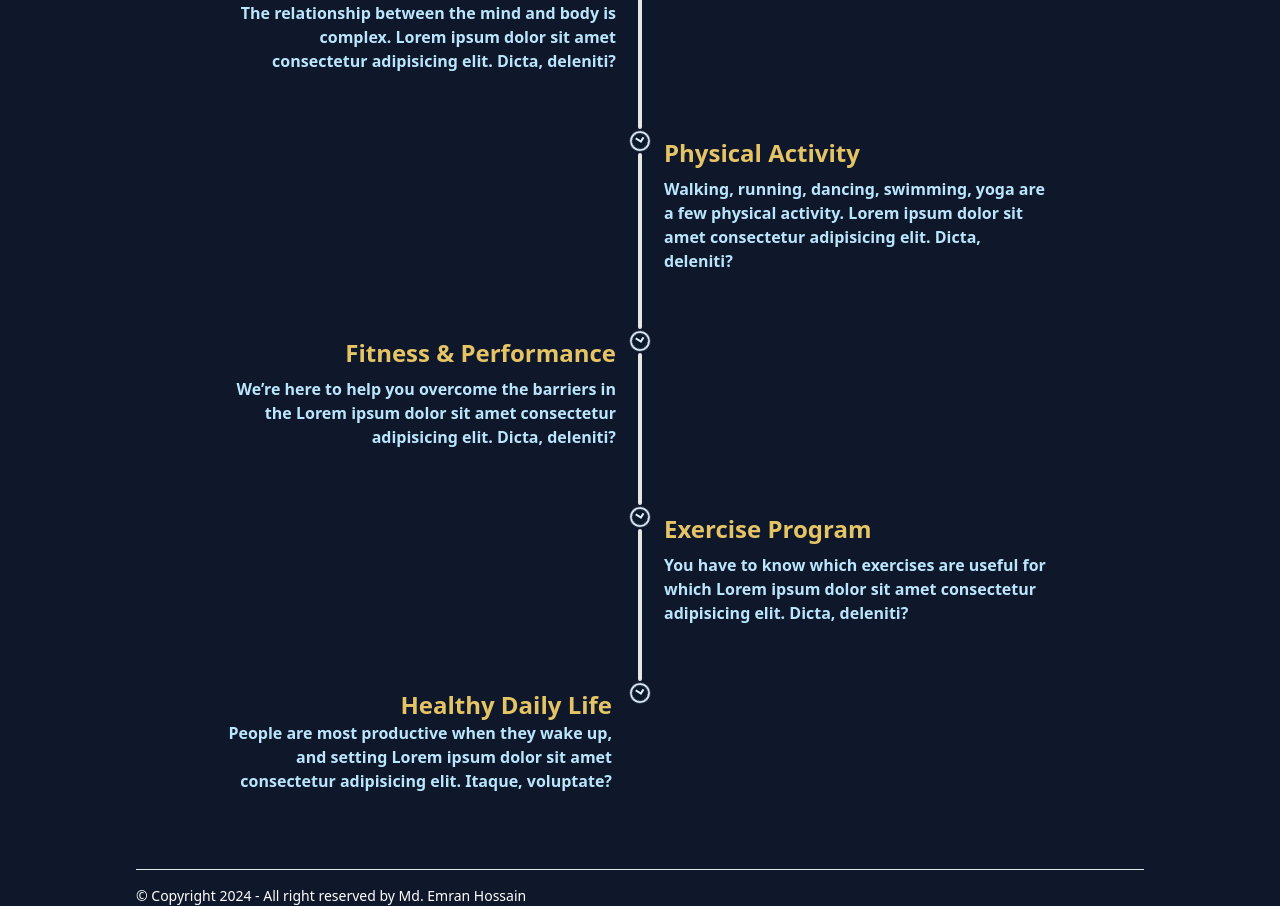
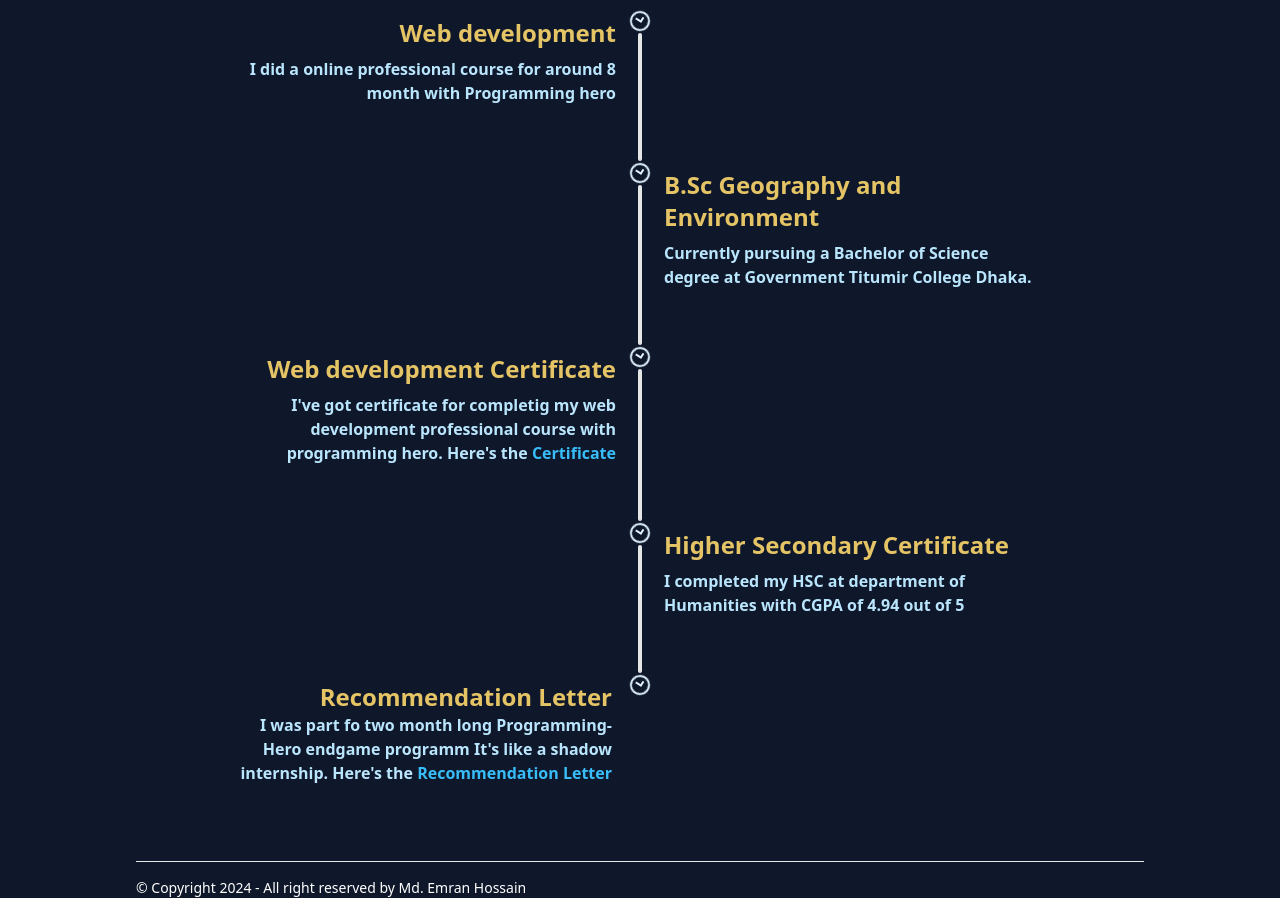
Before and after one commit to Emranhossainshuvo/elite, a React (Vite) app: page / in a window 1280 px wide. Shown: the part 1360-2266 px from the top of the page. Built offline with nearby package versions, Linux system fonts and the light colour scheme.

Commit message:
all education and achivements added

```diff
--- a/src/Components/EducationAndAchivements/EducationAndAchivements.jsx
+++ b/src/Components/EducationAndAchivements/EducationAndAchivements.jsx
@@ -4,22 +4,28 @@ import { RiTimeLine } from "react-icons/ri";
 const EducationAndAchivements = () => {
     return (
 
+        <>
+
+            <h2 className="text-3xl my-5 font-medium ">
+                <span className="text-white"></span> <span className="text-[#1AC0EC]">Education <span className="text-white">and</span> Achivements</span>{" "}
+            </h2>
+
             <div>
+
 
                 <div className="my-5">
                     <div className="py-10 px-[2%] sm:px-[5%] lg:px-[8%]">
                         <ul className="timeline timeline-snap-icon max-md:timeline-compact timeline-vertical">
                             <li>
                                 <div className="timeline-middle">
-            <RiTimeLine className="text-2xl text-sky-100 animate-spin"/>
+                                    <RiTimeLine className="text-2xl text-sky-100 animate-spin" />
                                 </div>
                                 <div className="timeline-start  hover:shadow-2xl duration-300 transition hover:scale-95 px-2 py-3 space-y-2 md:text-end mb-9">
                                     <div className="text-2xl font-bold text-[#e5c466] ">
-                Balance Body And Mind
+                                        Web development
                                     </div>
                                     <p className="font-semibold max-w-sm text-sky-200">
-
-                The relationship between the mind and body is complex. Lorem ipsum dolor sit amet consectetur adipisicing elit. Dicta, deleniti?
+                                    I did a  online professional course for around 8 month with Programming hero
                                     </p>
                                 </div>
                                 <hr />
@@ -27,16 +33,15 @@ const EducationAndAchivements = () => {
                             <li>
                                 <hr />
                                 <div className="timeline-middle">
-            <RiTimeLine className="text-2xl text-sky-100 animate-spin"/>
+                                    <RiTimeLine className="text-2xl text-sky-100 animate-spin" />
                                 </div>
                                 <div className="timeline-end hover:shadow-2xl duration-300 transition hover:scale-95 mb-9 px-2 py-3 space-y-2">
                                     <div className="text-2xl font-semibold text-[#e5c466]">
-                Physical Activity
+                                        B.Sc Geography and Environment
                                     </div>
                                     <p className="font-semibold max-w-sm text-sky-200">
 
-                Walking, running, dancing, swimming, yoga are a few physical
-                activity. Lorem ipsum dolor sit amet consectetur adipisicing elit. Dicta, deleniti?
+                                    Currently pursuing a Bachelor of Science degree at Government Titumir College Dhaka.
                                     </p>
                                 </div>
                                 <hr />
@@ -44,15 +49,15 @@ const EducationAndAchivements = () => {
                             <li>
                                 <hr />
                                 <div className="timeline-middle">
-            <RiTimeLine className="text-2xl text-sky-100 animate-spin"/>
+                                    <RiTimeLine className="text-2xl text-sky-100 animate-spin" />
                                 </div>
                                 <div className="timeline-start hover:shadow-2xl duration-300 transition hover:scale-95 mb-9 px-2 py-3 space-y-2 md:text-end">
                                     <div className="text-2xl font-semibold text-[#e5c466]">
-                Fitness & Performance
+                                    Web development Certificate
                                     </div>
                                     <p className="font-semibold max-w-sm text-sky-200">
 
-                We’re here to help you overcome the barriers in the Lorem ipsum dolor sit amet consectetur adipisicing elit. Dicta, deleniti?
+                                    I&apos;ve got certificate for completig my web development professional course with programming hero. Here&apos;s the <span className="text-[#38BDF8] "><a href="/public/certificate.pdf" download>Certificate</a></span>
                                     </p>
                                 </div>
                                 <hr />
@@ -60,15 +65,15 @@ const EducationAndAchivements = () => {
                             <li>
                                 <hr />
                                 <div className="timeline-middle">
-            <RiTimeLine className="text-2xl text-sky-100 animate-spin"/>
+                                    <RiTimeLine className="text-2xl text-sky-100 animate-spin" />
                                 </div>
                                 <div className="timeline-end hover:shadow-2xl duration-300 transition hover:scale-95 mb-9 px-2 py-3 space-y-2">
                                     <div className="text-2xl font-semibold text-[#e5c466]">
-                Exercise Program
+                                    Higher Secondary Certificate
                                     </div>
                                     <p className="font-semibold max-w-sm text-sky-200">
 
-                You have to know which exercises are useful for which Lorem ipsum dolor sit amet consectetur adipisicing elit. Dicta, deleniti?
+                                    I completed my HSC at department of Humanities with CGPA of 4.94 out of 5
                                     </p>
                                 </div>
                                 <hr />
@@ -76,15 +81,15 @@ const EducationAndAchivements = () => {
                             <li>
                                 <hr />
                                 <div className="timeline-middle">
-            <RiTimeLine className="text-2xl text-sky-100 animate-spin"/>
+                                    <RiTimeLine className="text-2xl text-sky-100 animate-spin" />
                                 </div>
                                 <div className="timeline-start hover:shadow-2xl duration-300 transition hover:scale-95 py-3 px-3 md:text-end">
                                     <div className="text-2xl font-semibold text-[#e5c466]">
-                Healthy Daily Life
+                                    Recommendation Letter
                                     </div>
                                     <p className="font-semibold text-sky-200">
 
-                People are most productive when they wake up, and setting Lorem ipsum dolor sit amet consectetur adipisicing elit. Itaque, voluptate?
+                                    I was part fo two month long Programming-Hero endgame programm It&apos;s like a shadow internship. Here&apos;s the <a className="text-[#38BDF8]" href="/public/Md. Emran Hossain.pdf" download>Recommendation Letter</a>
                                     </p>
                                 </div>
                             </li>
@@ -93,6 +98,8 @@ const EducationAndAchivements = () => {
                 </div>
             </div>
 
+        </>
+
     );
 };
 
```
Lines whose indentation alone changed are shown as unchanged.
